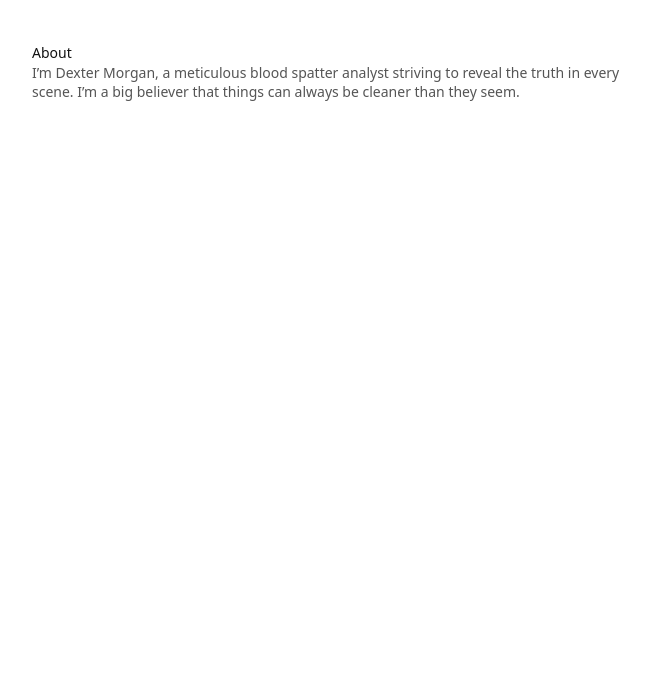
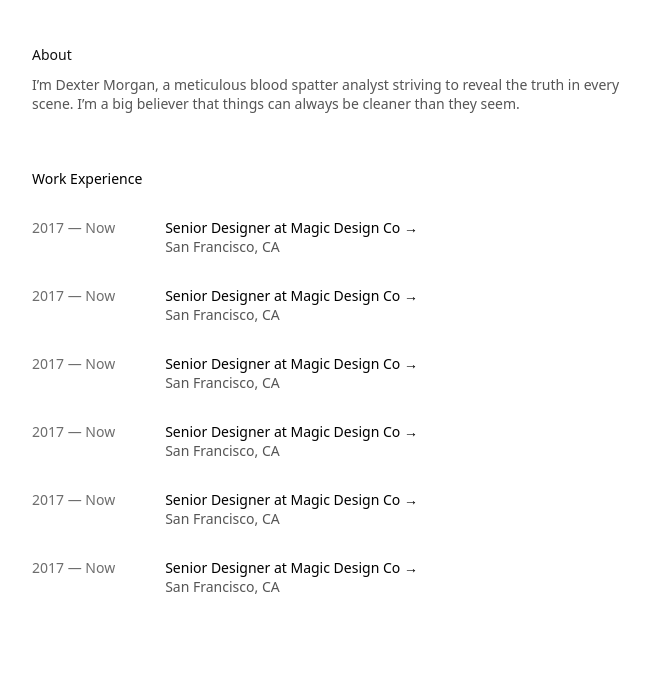
Before and after one commit to airbreak400/simple-portfolio-template, a plain HTML site: page index.html in a window 1280 px wide. Shown: the part 191-869 px from the top of the page, without its empty margins (308-958 px from the left). Before the commit the page ends 800 px from the top, so only its background shows below. Drawn offline with Linux system fonts and the light colour scheme.

Commit message:
main changes

```diff
--- a/index.html
+++ b/index.html
@@ -29,7 +29,6 @@
         </div>
         <div class="container--2">
           <div class="container--3">
-            <div class="aboutme">
             <div class="aboutinfo">
               <p class="abouttext">About</p>
               <p class="dexterinfo">
@@ -40,6 +39,90 @@
             </div>
           </div>
         </div>
+        <div class="maincontwork">
+          <div class="worksection">
+            <p class="experience">Work Experience</p>
+          </div>
+          <div class="contwork">
+            <div class="yearexperience">
+              <div class="workyearsgap">
+                <div class="workyears">
+                  <p>2017 — Now</p>
+                </div>
+              </div>
+              <div class="between-city">
+                <div class="senoir">
+                  <p class="link">Senior Designer at Magic Design Co →</p>
+                  <p class="city">San Francisco, CA</p>
+                </div>
+              </div>
+            </div>
+            <div class="yearexperience">
+              <div class="workyearsgap">
+                <div class="workyears">
+                  <p>2017 — Now</p>
+                </div>
+              </div>
+              <div class="between-city">
+                <div class="senoir">
+                  <p class="link">Senior Designer at Magic Design Co →</p>
+                  <p class="city">San Francisco, CA</p>
+                </div>
+              </div>
+            </div>
+            <div class="yearexperience">
+              <div class="workyearsgap">
+                <div class="workyears">
+                  <p>2017 — Now</p>
+                </div>
+              </div>
+              <div class="between-city">
+                <div class="senoir">
+                  <p class="link">Senior Designer at Magic Design Co →</p>
+                  <p class="city">San Francisco, CA</p>
+                </div>
+              </div>
+            </div>
+            <div class="yearexperience">
+              <div class="workyearsgap">
+                <div class="workyears">
+                  <p>2017 — Now</p>
+                </div>
+              </div>
+              <div class="between-city">
+                <div class="senoir">
+                  <p class="link">Senior Designer at Magic Design Co →</p>
+                  <p class="city">San Francisco, CA</p>
+                </div>
+              </div>
+            </div>
+            <div class="yearexperience">
+              <div class="workyearsgap">
+                <div class="workyears">
+                  <p>2017 — Now</p>
+                </div>
+              </div>
+              <div class="between-city">
+                <div class="senoir">
+                  <p class="link">Senior Designer at Magic Design Co →</p>
+                  <p class="city">San Francisco, CA</p>
+                </div>
+              </div>
+            </div>
+            <div class="yearexperience">
+              <div class="workyearsgap">
+                <div class="workyears">
+                  <p>2017 — Now</p>
+                </div>
+              </div>
+              <div class="between-city">
+                <div class="senoir">
+                  <p class="link">Senior Designer at Magic Design Co →</p>
+                  <p class="city">San Francisco, CA</p>
+                </div>
+              </div>
+            </div>
+          </div>
         </div>
       </div>
     </div>
--- a/style.css
+++ b/style.css
@@ -21,7 +21,6 @@
 }
 
 #container {
-  width: 600px;
   height: 93px;
 }
 
@@ -64,10 +63,12 @@
 .name {
   font-weight: 400;
   font-size: 20px;
+  margin-top: 5px;
 }
 
 .description {
   color: rgb(85, 85, 85);
+  font-size: 14px;
 }
 
 .website {
@@ -115,6 +116,7 @@
   font-style: normal;
   text-align: left;
   line-height: 1.4;
+  margin-bottom: 10px;
 }
 
 .dexterinfo {
@@ -122,3 +124,60 @@
   font-size: 14px;
   line-height: 1.4;
 }
+
+.maincontwork {
+  width: 600px;
+  display: flex;
+  justify-content: flex-start;
+  flex-direction: column;
+  gap: 30px;
+}
+
+.yearexperience {
+  flex-direction: row;
+  display: flex;
+  gap: 50px;
+}
+
+.worksection {
+  display: flex;
+  justify-content: flex-start;
+  font-size: 14px;
+  font-weight: 400px;
+}
+
+.workyearsgap {
+  display: flex;
+  gap: 0px;
+}
+
+.workyears {
+  color: rgb(109, 109, 109);
+  font-size: 14px;
+}
+
+.city {
+  color: rgb(85, 85, 85);
+  font-size: 14px;
+}
+
+.between-city {
+  display: flex;
+  flex-direction: column;
+  gap: 10px;
+}
+
+.link {
+  font-size: 14px;
+  font-weight: 400;
+}
+
+a::link {
+  text-decoration: none;
+}
+
+.contwork {
+  display: flex;
+  flex-direction: column;
+  gap: 30px;
+}
```
Lines whose indentation alone changed are shown as unchanged.
